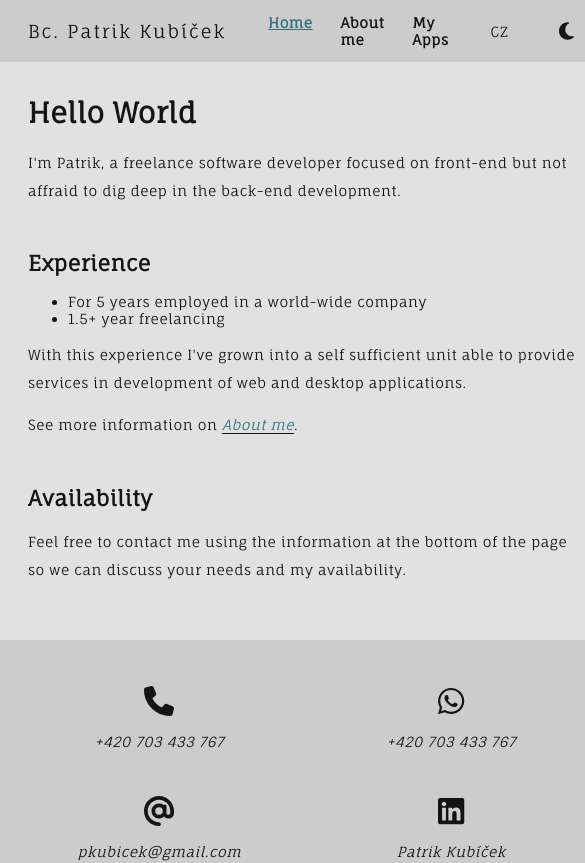
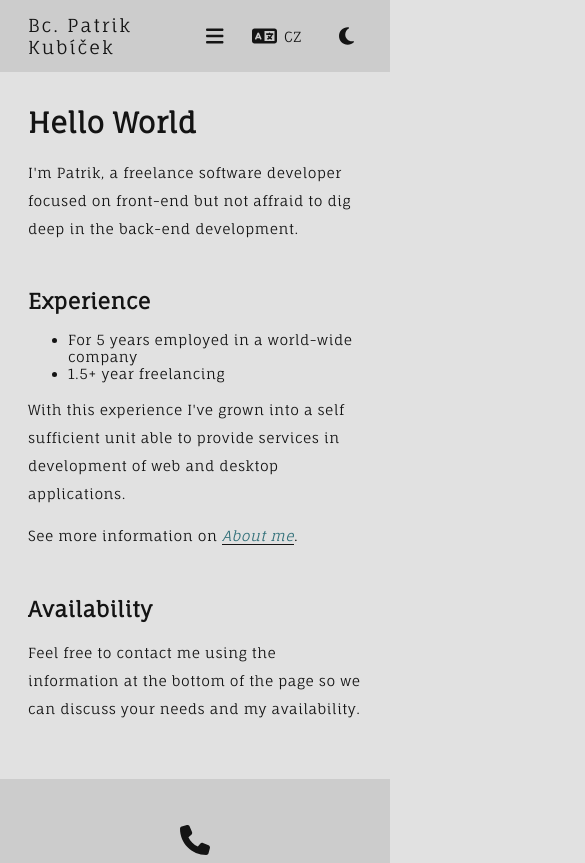
Before and after one commit to N0M3N/patrik-kubicek-2, an Angular app in the folder patrik-kubicek/: page /home in a window 390 px wide. Shown: the top 863 px of the page, 585 px wide, since content can reach past the window. Built offline with nearby package versions, Linux system fonts and the light colour scheme.

Commit message:
responsive menu

```diff
--- a/patrik-kubicek/src/app/app.component.html
+++ b/patrik-kubicek/src/app/app.component.html
@@ -1,14 +1,19 @@
 <div id="page-wrapper">
   <div id="header">
     <span id="header-title">Bc. Patrik Kubíček</span>
-    <nav>
-      <a routerLink="/home" routerLinkActive="active">{{ 'home' | localize }}</a>
-      <a routerLink="/about" routerLinkActive="active">{{ 'about' | localize }}</a>
-      <a routerLink="/apps" routerLinkActive="active">{{ 'myApps' | localize }}</a>
+    <nav tabindex="-1">
+      <fa-icon id="nav-trigger" [icon]="faBars"></fa-icon>
+      <div id="nav-items">
+        <a routerLink="/home" routerLinkActive="active">{{ 'home' | localize }}</a>
+        <a routerLink="/about" routerLinkActive="active">{{ 'about' | localize }}</a>
+        <a routerLink="/apps" routerLinkActive="active">{{ 'myApps' | localize }}</a>
+      </div>
     </nav>
-    <span id="locale-switch">
-      <span *ngIf="(language$ | async) == 'en'" (click)="changeLanguage('cz')">CZ</span>
-      <span *ngIf="(language$ | async) == 'cz'" (click)="changeLanguage('en')">EN</span>
+    <span id="locale-switch" *ngIf="(language$ | async) as language"
+      (click)="changeLanguage(language == 'en' ? 'cz' : 'en')">
+      <fa-icon [icon]="faLanguage"></fa-icon>
+      <span *ngIf="language == 'en'">CZ</span>
+      <span *ngIf="language == 'cz'">EN</span>
     </span>
     <span id="theme-switch" (click)="changeTheme()">
       <fa-icon [icon]="currentTheme == 'dark' ? faSun : faMoon" />
@@ -37,6 +42,10 @@
         <fa-icon [icon]="faLinkedin" />
         <span>Patrik Kubíček</span>
       </a>
+      <a class="contact" href="https://github.com/N0M3N" target="_blank">
+        <fa-icon [icon]="faGithub" />
+        <span>N0M3N</span>
+      </a>
     </div>
   </div>
   <div id="devnote">
--- a/patrik-kubicek/src/app/app.component.scss
+++ b/patrik-kubicek/src/app/app.component.scss
@@ -13,19 +13,26 @@
     padding: 1rem 2rem;
     display: grid;
     grid-template-columns: max-content auto max-content max-content;
-    gap: 3rem;
+    gap: 2rem;
     align-items: center;
 
     #header-title {
       font-size: large;
       letter-spacing: 2px;
+      padding-right: 2rem;
 
       &.hidden {
         visibility: hidden;
       }
     }
 
-    nav {
+    #nav-trigger {
+      display: none;
+      cursor: pointer;
+      font-size: 20px;
+    }
+
+    #nav-items {
       display: flex;
       flex-direction: row;
       gap: 2rem;
@@ -35,6 +42,7 @@
         font-style: normal;
         font-weight: bold;
         border: none;
+        text-wrap: nowrap;
       }
 
       a.active {
@@ -45,6 +53,14 @@
 
     #locale-switch {
       cursor: pointer;
+      display: flex;
+      flex-direction: row;
+      align-items: center;
+      gap: .5rem;
+
+      fa-icon {
+        font-size: 20px;
+      }
     }
 
     #theme-switch {
@@ -65,7 +81,7 @@
   }
 
   #footer {
-    padding-block: 3rem;
+    padding-block: 3rem 2rem;
 
     .contacts {
       display: flex;
@@ -77,7 +93,7 @@
       .contact {
         color: var(--color);
         min-width: 200px;
-        max-width: 250px;
+        max-width: 220px;
         flex: 1;
         display: flex;
         flex-direction: column;
@@ -104,3 +120,33 @@
     }
   }
 }
+
+
+
+@media screen and (max-width: 800px) {
+  #header {
+    grid-template-columns: auto max-content max-content max-content !important;
+
+    #nav-trigger {
+      display: block !important;
+    }
+
+    #nav-items {
+      display: none !important;
+    }
+
+    nav:focus-within {
+      position: relative;
+
+      #nav-items {
+        background-color: var(--background);
+        border: 1px solid var(--color);
+        display: flex !important;
+        flex-direction: column !important;
+        position: absolute !important;
+        padding: 2rem;
+        right: 0;
+      }
+    }
+  }
+}
--- a/patrik-kubicek/src/app/app.component.ts
+++ b/patrik-kubicek/src/app/app.component.ts
@@ -2,8 +2,8 @@ import { Component, inject } from '@angular/core';
 import { CommonModule } from '@angular/common';
 import { RouterModule, RouterOutlet } from '@angular/router';
 import { FontAwesomeModule } from '@fortawesome/angular-fontawesome';
-import { faPhone, faAt, faMoon, faSun } from '@fortawesome/free-solid-svg-icons';
-import { faWhatsapp, faLinkedin } from '@fortawesome/free-brands-svg-icons';
+import { faPhone, faAt, faMoon, faSun, faLanguage, faBars } from '@fortawesome/free-solid-svg-icons';
+import { faWhatsapp, faLinkedin, faGithub } from '@fortawesome/free-brands-svg-icons';
 import { Language, LocalizationService } from './services/localization.service';
 import { LocalizePipe } from './pipes/localize.pipe';
 
@@ -18,12 +18,15 @@ export class AppComponent {
   private localizationService = inject(LocalizationService);
   language$ = this.localizationService.language;
 
+  faBars = faBars;
+  faLanguage = faLanguage;
   faPhone = faPhone;
   faWhatsapp = faWhatsapp;
   faAt = faAt;
   faLinkedin = faLinkedin;
   faMoon = faMoon;
   faSun = faSun;
+  faGithub = faGithub;
   currentTheme: 'light' | 'dark';
   body: HTMLBodyElement;
 
```
